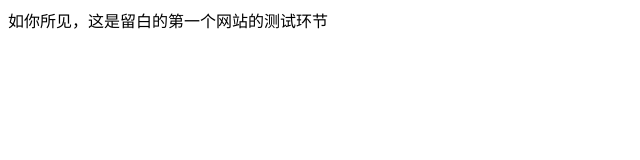
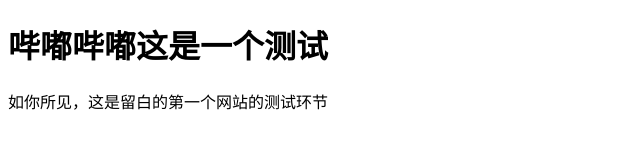
Before and after one commit to liubai5784/04, a website: page websites/first-test.html in a window 1280 px wide. Shown: the whole page, without its empty margins (0-640 px from the left). Drawn offline with Linux system fonts and the light colour scheme.

Commit message:
Use first website title as heading

```diff
--- a/websites/first-test.html
+++ b/websites/first-test.html
@@ -2,9 +2,10 @@
 <html lang="zh-CN">
 <head>
   <meta charset="UTF-8">
-  <title>哔嘟哔嘟这是一个测试</title>
+  <title>第一个网站</title>
 </head>
 <body>
+  <h1>哔嘟哔嘟这是一个测试</h1>
   如你所见，这是留白的第一个网站的测试环节
 </body>
 </html>
```
